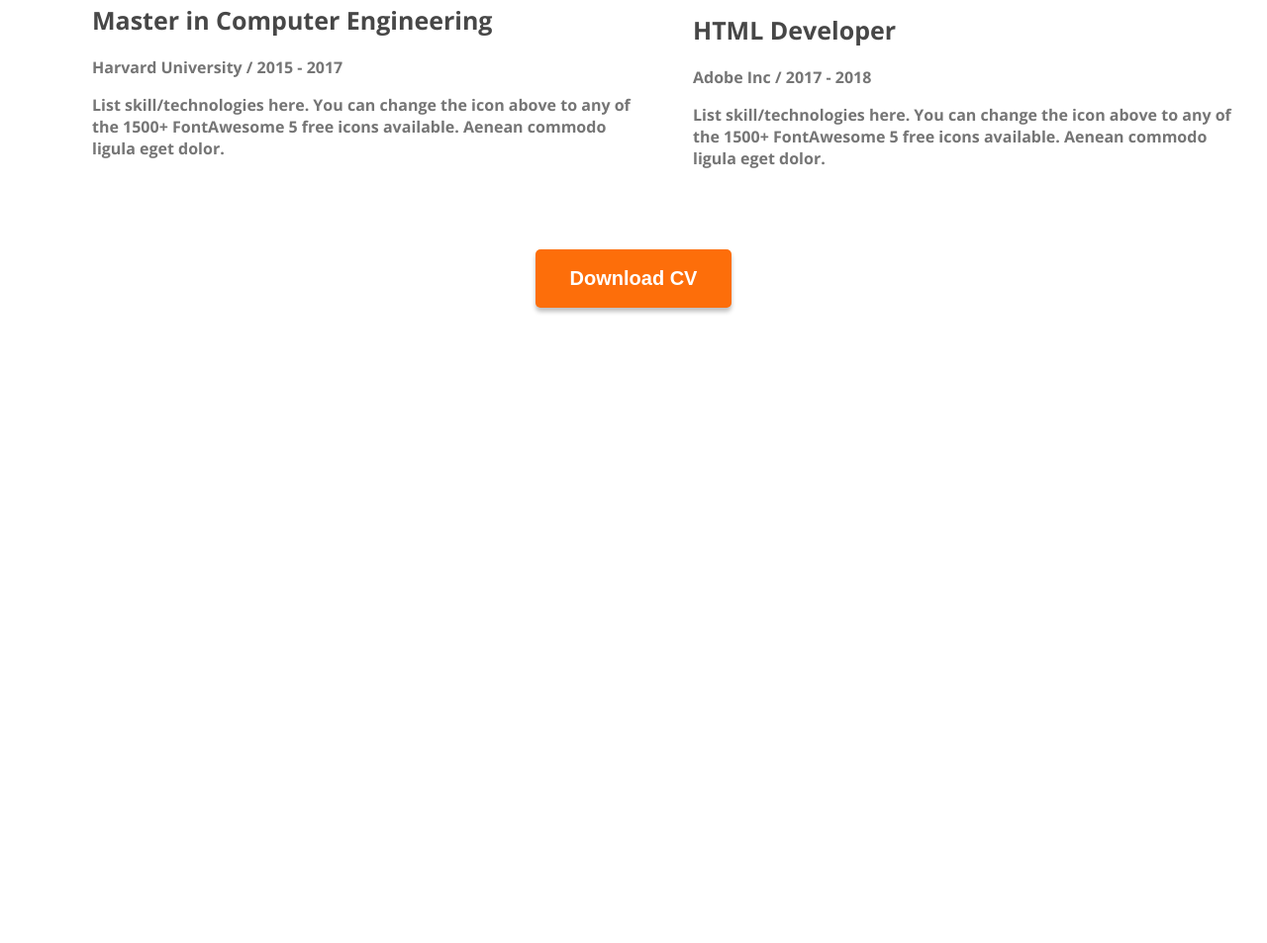
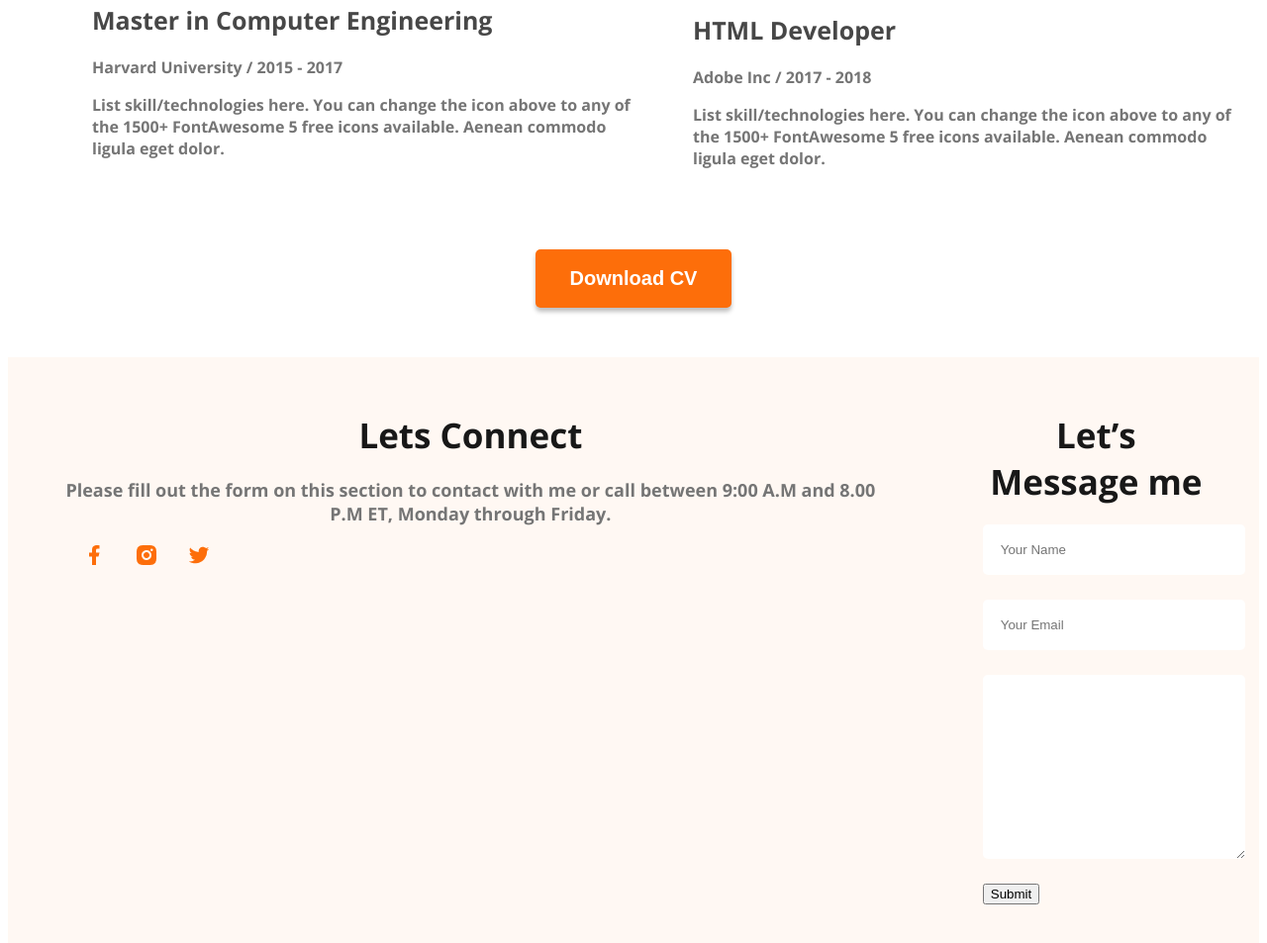
Before and after one commit to munnabiswas99/webdeveloper-portfolio, a plain HTML site: page index.html in a window 1280 px wide. Shown: the part 2653-3606 px from the top of the page at 99% size. Before the commit the page ends 2972 px from the top, so only its background shows below. Drawn offline with nearby package versions, Linux system fonts and the light colour scheme.

Commit message:
finished footer section

```diff
--- a/index.html
+++ b/index.html
@@ -141,7 +141,25 @@
     </main>
 
     <footer>
+        <div class="footer-column">
+            <h3 class="section-title">Lets Connect</h3>
+            <p class="section-description">Please fill out the form on this section to contact with me or call between 9:00 A.M and 8.00 P.M ET, Monday through Friday.</p>
+            <div class="social-links">
+                <a href=""><img src="images/icons/facebook.png" alt=""></a>
+                <a href=""><img src="images/icons/insta.png" alt=""></a>
+                <a href=""><img src="images/icons/twitter.png" alt=""></a>
+            </div>
+         </div>
 
+         <div class="footer-column">
+            <h3 class="section-title">Let’s Message me</h3>
+            <form class="contact" action="">
+                <input type="text" placeholder="Your Name">
+                <input type="email" placeholder="Your Email">
+                <textarea name="Message" id="" cols="30" rows="10"></textarea>
+                <input type="button" value="Submit">
+            </form>
+         </div>
     </footer>
 </body>
 </html>
--- a/style/style.css
+++ b/style/style.css
@@ -147,14 +147,39 @@ nav a {
   width: 511px;
   flex-direction: column;
   flex-shrink: 0;
-  color:#757575;
+  color: #757575;
   font-size: 16px;
 }
 .resume-item-description {
   color: #757575;
   font-size: 16px;
 }
-.download-cv{
-    text-align: center;
-    margin-top: 50px;
+.download-cv {
+  text-align: center;
+  margin-top: 50px;
 }
+/* footer styles */
+footer {
+  padding: 50px;
+  margin-top: 50px;
+  display: flex;
+  background-color: #fff8f3;
+  gap: 100px;
+}
+.social-links a{
+    margin-left: 25px;
+}
+.contact input,
+textarea {
+  display: block;
+}
+.contact input[type="text"], .contact input[type="email"],textarea{
+    display: block;
+    margin-bottom: 25px;
+    padding: 18px;
+    color: #757575;
+    border-radius: 5px;
+    background: #FFF;
+    border: 0;
+    width: 100%;
+}
```
